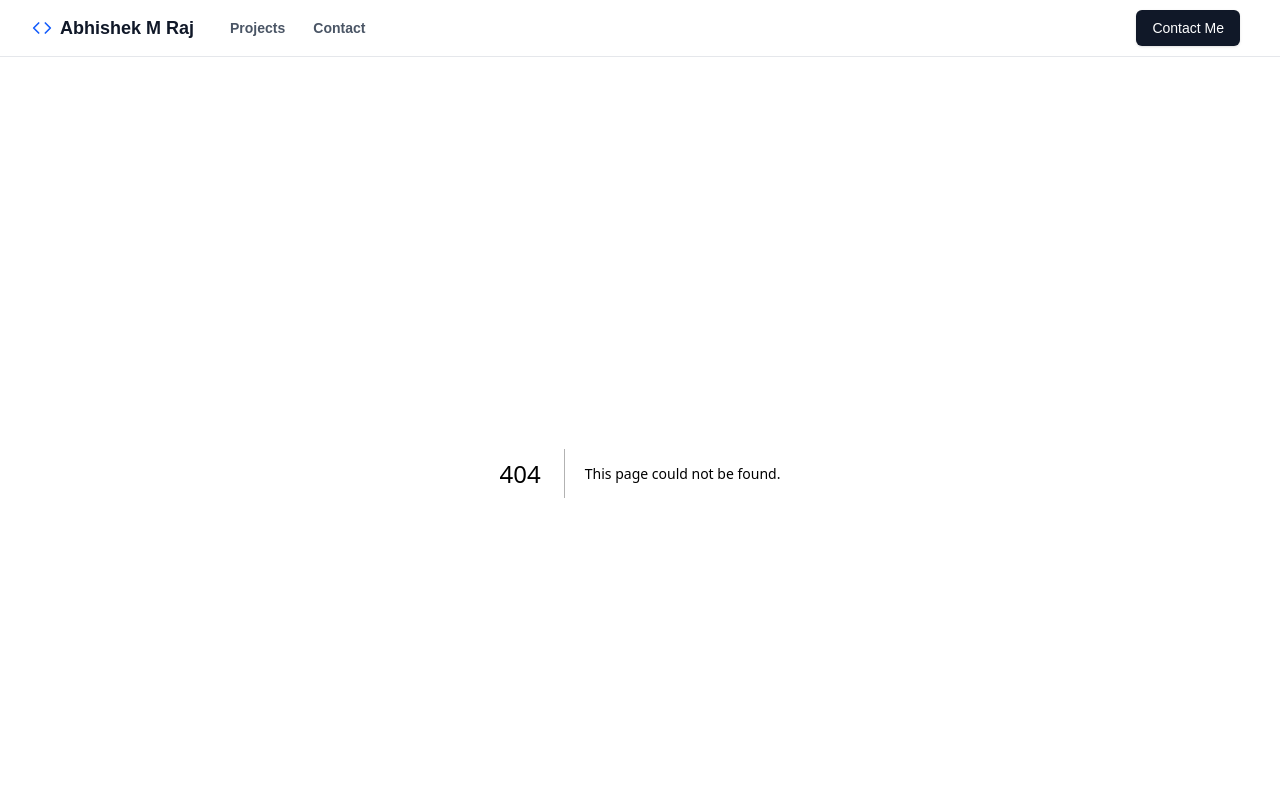
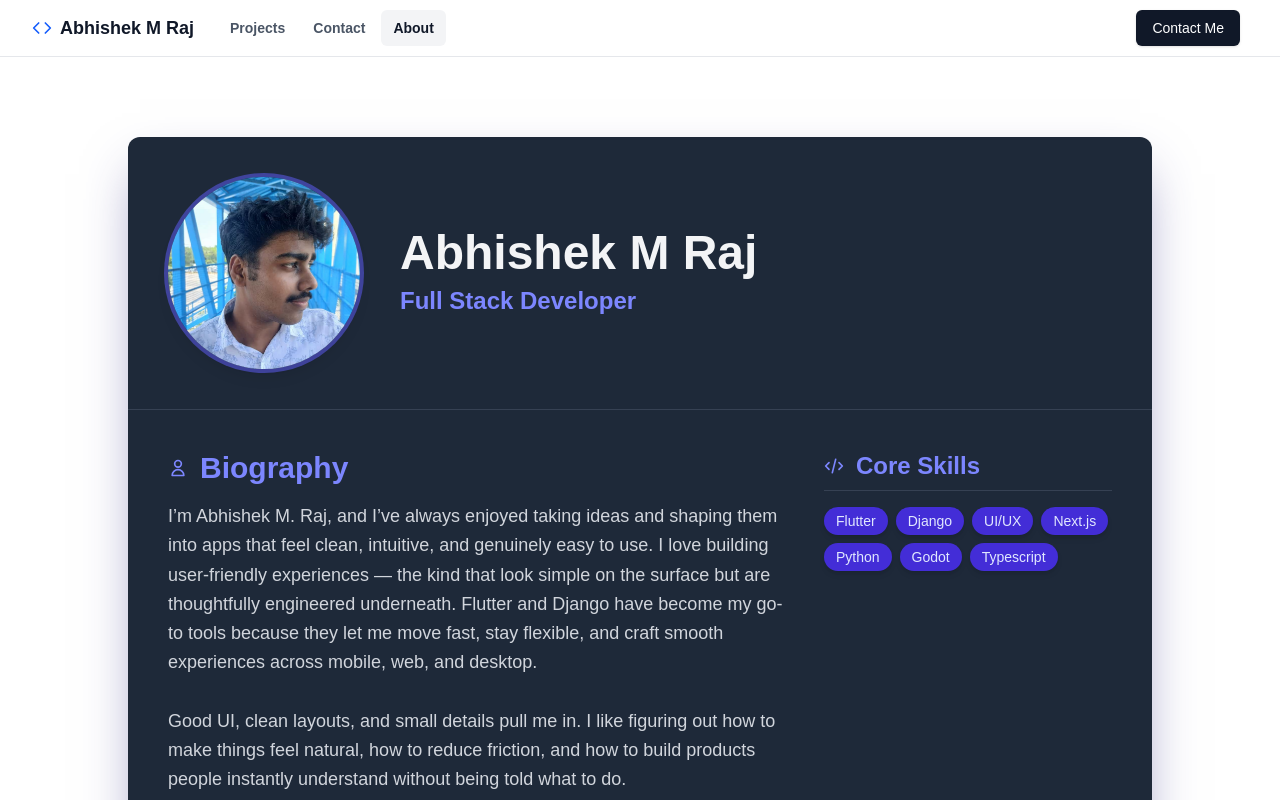
Before and after one commit to abhishek-m-raj/portfolio, a Next.js app: page /about in a window 1280 px wide. Before the commit this address had no page. Shown: the top 800 px of the page. Built offline with nearby package versions, Linux system fonts and the light colour scheme.

Commit message:
feat: add about section

```diff
--- /dev/null
+++ b/app/about/page.tsx
@@ -0,0 +1,120 @@
+import React from 'react';
+
+const BriefcaseIcon: React.FC = () => (
+  <svg className="w-5 h-5 text-indigo-400" fill="none" stroke="currentColor" viewBox="0 0 24 24" xmlns="http://www.w3.org/2000/svg">
+    <path strokeLinecap="round" strokeLinejoin="round" strokeWidth="2" d="M21 13.255A23.864 23.864 0 0112 15c-3.18 0-6.23-.972-8.4-2.745M12 21v-8m0 0l-3-3m3 3l3-3m-6 3h6"></path>
+  </svg>
+);
+
+const CodeIcon: React.FC = () => (
+  <svg className="w-5 h-5 text-indigo-400" fill="none" stroke="currentColor" viewBox="0 0 24 24" xmlns="http://www.w3.org/2000/svg">
+    <path strokeLinecap="round" strokeLinejoin="round" strokeWidth="2" d="M10 20l4-16m4 4l4 4-4 4M6 16l-4-4 4-4"></path>
+  </svg>
+);
+
+const UserIcon: React.FC = () => (
+  <svg className="w-5 h-5 text-indigo-400" fill="none" stroke="currentColor" viewBox="0 0 24 24" xmlns="http://www.w3.org/2000/svg">
+    <path strokeLinecap="round" strokeLinejoin="round" strokeWidth="2" d="M16 7a4 4 0 11-8 0 4 4 0 018 0zM12 14a7 7 0 00-7 7h14a7 7 0 00-7-7z"></path>
+  </svg>
+);
+
+const myData = {
+  name: "Abhishek M Raj",
+  title: "Full Stack Developer",
+  imageUrl: "/profile.jpg",
+  bio: `
+I’m Abhishek M. Raj, and I’ve always enjoyed taking ideas and shaping them into apps that feel clean, intuitive, and genuinely easy to use. I love building user-friendly experiences — the kind that look simple on the surface but are thoughtfully engineered underneath. Flutter and Django have become my go-to tools because they let me move fast, stay flexible, and craft smooth experiences across mobile, web, and desktop.
+
+Good UI, clean layouts, and small details pull me in. I like figuring out how to make things feel natural, how to reduce friction, and how to build products people instantly understand without being told what to do.
+
+Outside of coding, I’m a big fan of anime, movies, and series. They’re my escape, my inspiration, and honestly a big part of why I care so much about good storytelling and clean presentation — whether it’s on a screen or inside an app.
+
+I’m still learning, still experimenting, and still building. But the goal stays simple: create products that feel good to use and make people smile a little.
+  `,
+  skills: ["Flutter", "Django", "UI/UX", "Next.js", "Python", "Godot", "Typescript"],
+  experience: [
+    // { title: "Senior Developer", company: "Tech Solutions Inc.", years: "2020 - Present" },
+  ]
+};
+
+const AboutMePageDark: React.FC = () => {
+  return (
+    <div className="min-h-screen py-16 px-4 sm:px-6 lg:px-8">
+      {/* Content Card: Slightly Lighter Dark Grey/Blue */}
+      <div className="max-w-5xl mx-auto bg-gray-800 shadow-2xl shadow-indigo-900/50 rounded-xl">
+
+        {/* Header and Image Section */}
+        <div className="md:flex p-10 items-center border-b border-gray-700">
+          <div className="md:shrink-0">
+            <img
+              className="h-48 w-48 object-cover rounded-full mx-auto md:mx-0 shadow-lg ring-4 ring-indigo-500/50"
+              src={myData.imageUrl}
+              alt={`Portrait of ${myData.name}`}
+            />
+          </div>
+          <div className="md:ml-10 mt-6 md:mt-0 text-center md:text-left">
+            <h1 className="text-4xl font-extrabold text-gray-100 sm:text-5xl">
+              {myData.name}
+            </h1>
+            <p className="mt-2 text-2xl font-semibold text-indigo-400">
+              {myData.title}
+            </p>
+          </div>
+        </div>
+
+        {/* Content Grid */}
+        <div className="p-10 grid md:grid-cols-3 gap-10">
+
+          {/* Column 1: Bio */}
+          <div className="md:col-span-2">
+            <h2 className="text-3xl font-bold text-indigo-400 flex items-center mb-4">
+              <UserIcon /><span className="ml-3">Biography</span>
+            </h2>
+            <p className="text-gray-300 text-lg leading-relaxed whitespace-pre-line">
+              {myData.bio.trim()}
+            </p>
+          </div>
+
+          {/* Column 2: Skills & Experience */}
+          <div className="md:col-span-1 space-y-8">
+
+            {/* Skills Section */}
+            <div>
+              <h3 className="text-2xl font-bold text-indigo-400 flex items-center mb-4 border-b border-gray-700 pb-2">
+                <CodeIcon /><span className="ml-3">Core Skills</span>
+              </h3>
+              <div className="flex flex-wrap gap-2">
+                {myData.skills.map((skill, index) => (
+                  <span
+                    key={index}
+                    className="px-3 py-1 bg-indigo-700 text-indigo-100 text-sm font-medium rounded-full shadow-md hover:bg-indigo-600 transition"
+                  >
+                    {skill}
+                  </span>
+                ))}
+              </div>
+            </div>
+
+            {/* Experience Section */}
+            {/* <div>
+              <h3 className="text-2xl font-bold text-indigo-400 flex items-center mb-4 border-b border-gray-700 pb-2">
+                <BriefcaseIcon /><span className="ml-3">Experience</span>
+              </h3>
+              <ul className="space-y-4">
+                {myData.experience.map((job, index) => (
+                  <li key={index} className="border-l-4 border-indigo-500 pl-4">
+                    <p className="text-lg font-semibold text-gray-100">{job.title}</p>
+                    <p className="text-gray-400">{job.company}</p>
+                    <p className="text-sm text-gray-500">{job.years}</p>
+                  </li>
+                ))}
+              </ul>
+            </div> */}
+          </div>
+        </div>
+      </div>
+    </div>
+  );
+};
+
+export default AboutMePageDark;
--- a/components/Navbar.tsx
+++ b/components/Navbar.tsx
@@ -8,6 +8,7 @@ import { Menu, X, Code } from 'lucide-react';
 const navItems = [
   { href: '/projects', label: 'Projects' , key: 'projects'},
   { href: '/contact', label: 'Contact' , key: 'contact1' },
+  { href: '/about', label: 'About' , key: 'about' },
 ];
 
 interface NavLinkProps {
```
Also changed, not shown: public/profile.jpg (added).
